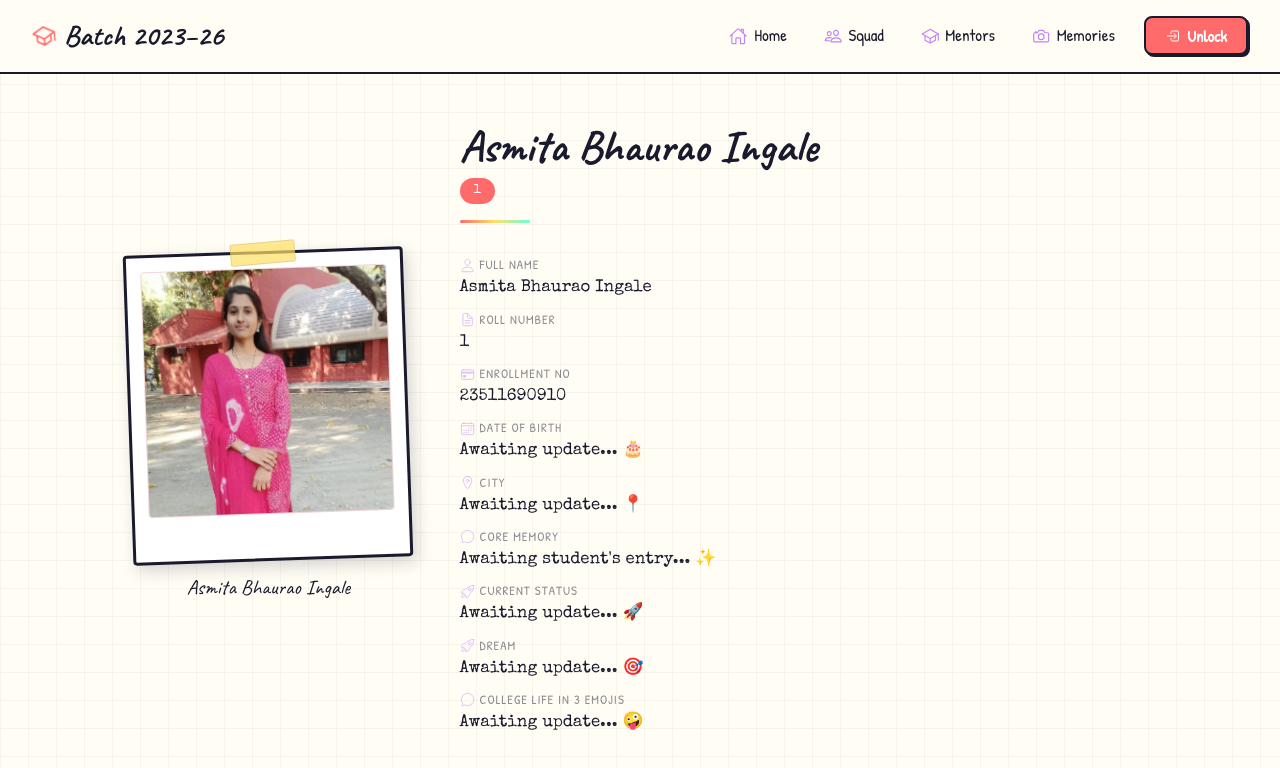
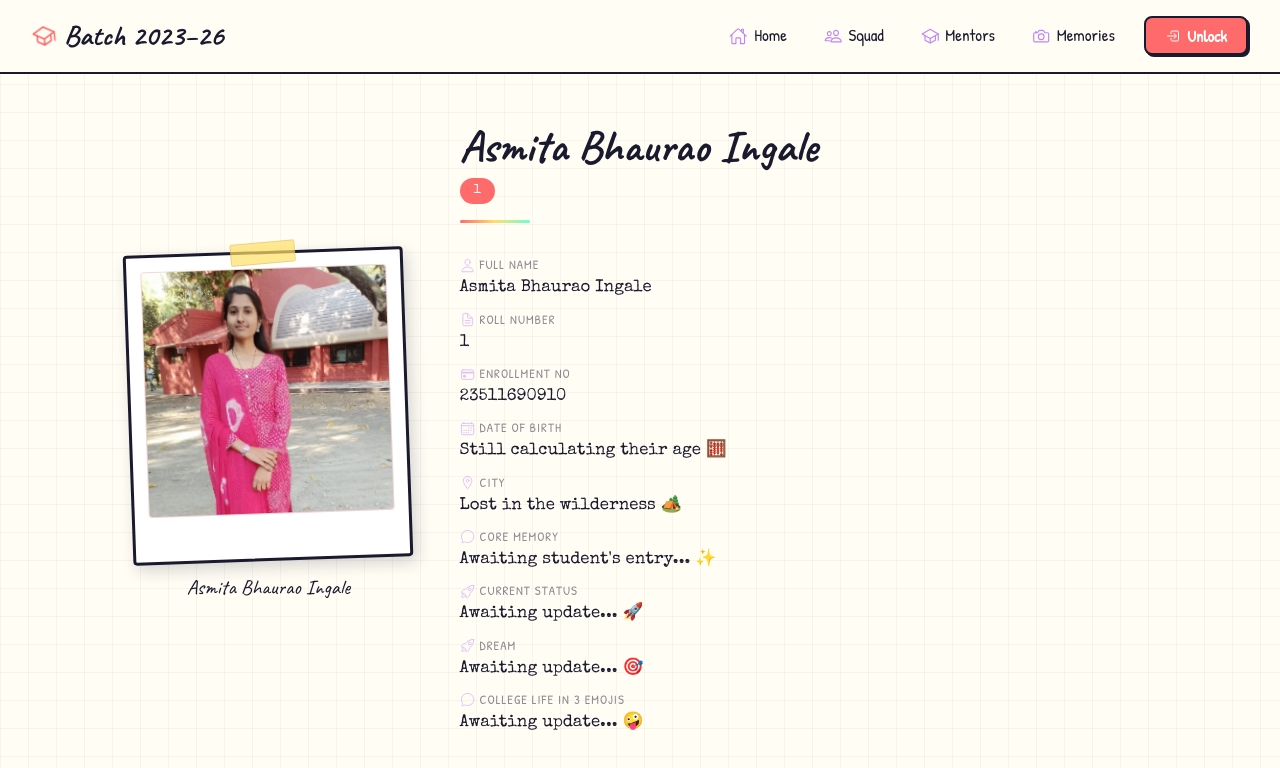
Before and after one commit to Adi-Marathe/Batch2023_26, a React (Vite) app in the folder client/: page /student/1 in a window 1280 px wide. Shown: the top 768 px of the page. Built offline with nearby package versions, Linux system fonts and the light colour scheme; no server answers; a web font is replaced by a local one.

Commit message:
profile updated 2

```diff
--- a/client/src/components/StudentModal.jsx
+++ b/client/src/components/StudentModal.jsx
@@ -75,8 +75,8 @@ export default function StudentModal({ student, onClose }) {
   const fields = [
     { label: '✏️ Name:', value: student.name },
     { label: '📋 Roll No:', value: student.rollNo },
-    { label: '🎂 DOB:', value: profileData?.dob || 'Awaiting update... 🎂' },
-    { label: '📍 City:', value: profileData?.city || student.city || 'Awaiting update... 📍' },
+    { label: '🎂 DOB:', value: profileData?.dob || 'Still calculating their age 🧮' },
+    { label: '📍 City:', value: profileData?.city || student.city || 'Lost in the wilderness 🏕️' },
     { label: '✨ Core Memory:', value: profileData?.coreMemory || 'Awaiting student\'s entry... ✨' },
     { label: '🚀 Status:', value: profileData?.currentStatus || 'Awaiting update... 🚀' },
     { label: '🎯 Dream:', value: profileData?.dream || student.dream || 'Awaiting update... 🎯' },
--- a/client/src/components/StudentProfile.jsx
+++ b/client/src/components/StudentProfile.jsx
@@ -62,8 +62,8 @@ export default function StudentProfile() {
     { icon: <IoPersonOutline />, label: 'Full Name', value: student.name },
     { icon: <IoDocumentTextOutline />, label: 'Roll Number', value: student.rollNo },
     ...(student.enrollmentNo ? [{ icon: <IoCardOutline />, label: 'Enrollment No', value: student.enrollmentNo }] : []),
-    { icon: <IoCalendarOutline />, label: 'Date of Birth', value: profileData?.dob || 'Awaiting update... 🎂' },
-    { icon: <IoLocationOutline />, label: 'City', value: profileData?.city || student.city || 'Awaiting update... 📍' },
+    { icon: <IoCalendarOutline />, label: 'Date of Birth', value: profileData?.dob || 'Still calculating their age 🧮' },
+    { icon: <IoLocationOutline />, label: 'City', value: profileData?.city || student.city || 'Lost in the wilderness 🏕️' },
     { icon: <IoChatbubbleOutline />, label: 'Core Memory', value: profileData?.coreMemory || 'Awaiting student\'s entry... ✨' },
     { icon: <IoRocketOutline />, label: 'Current Status', value: profileData?.currentStatus || 'Awaiting update... 🚀' },
     { icon: <IoRocketOutline />, label: 'Dream', value: profileData?.dream || student.dream || 'Awaiting update... 🎯' },
```
